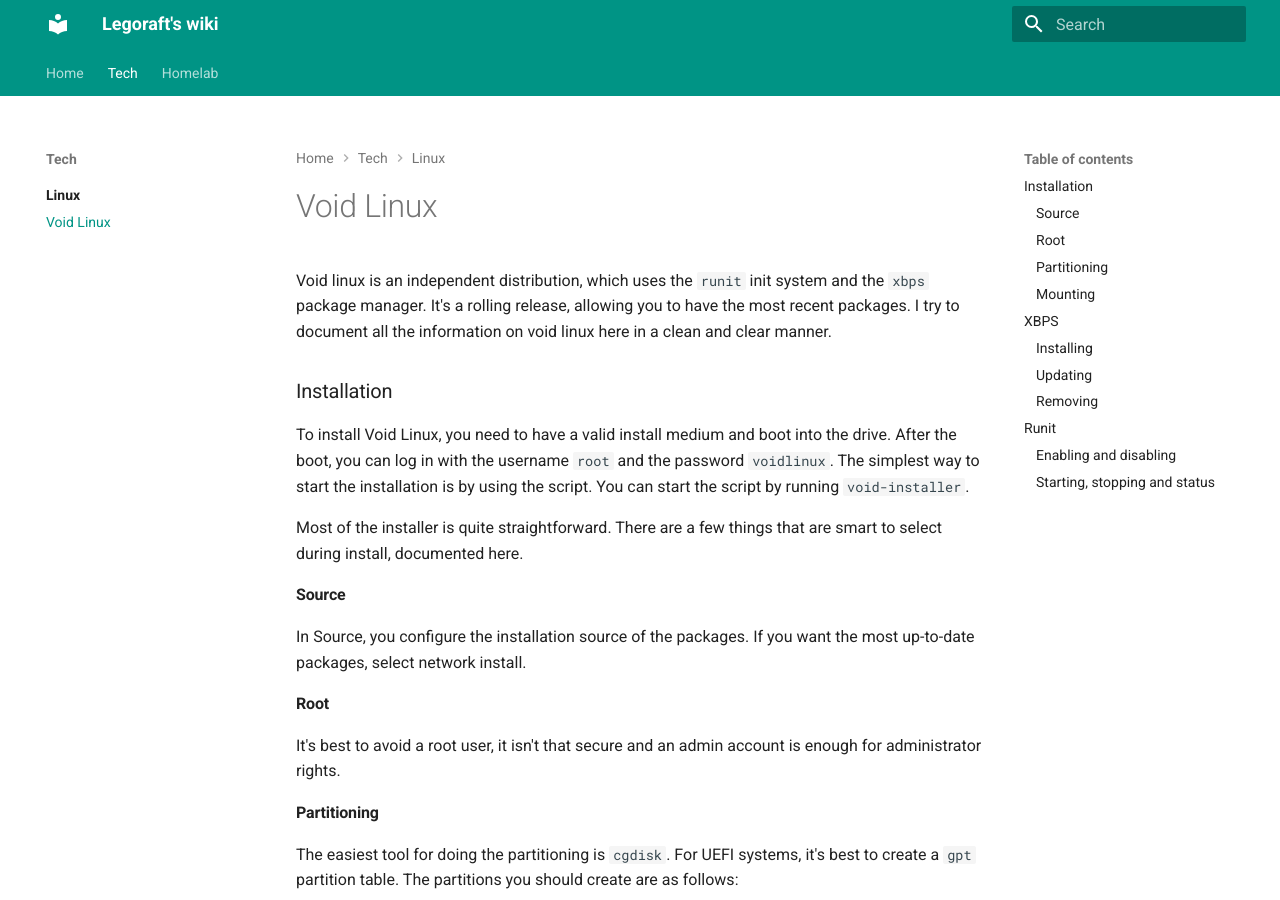
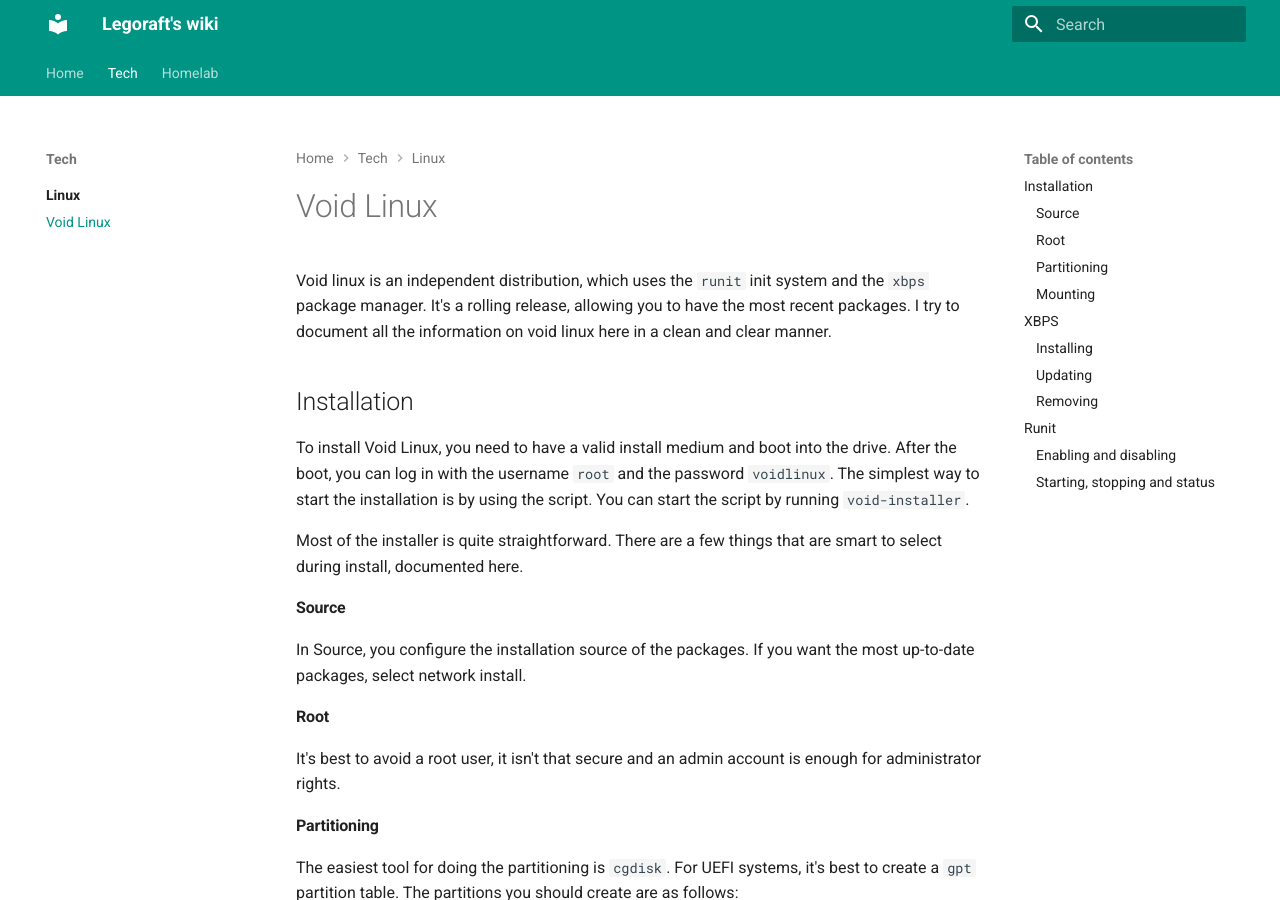
Before and after one commit to legoraft/wiki, an MkDocs documentation site: the page built from docs/linux/void.md, in a window 1280 px wide and 900 px high. Built offline with MkDocs 1.6.1 and Material for MkDocs 9.7.7, drawn with Linux system fonts in a browser that asks for light colours.

```diff
--- a/docs/linux/void.md
+++ b/docs/linux/void.md
@@ -2,7 +2,7 @@
 
 Void linux is an independent distribution, which uses the `runit` init system and the `xbps` package manager. It's a rolling release, allowing you to have the most recent packages. I try to document all the information on void linux here in a clean and clear manner.
 
-### Installation
+## Installation
 
 To install Void Linux, you need to have a valid install medium and boot into the drive. After the boot, you can log in with the username `root` and the password `voidlinux`. The simplest way to start the installation is by using the script. You can start the script by running `void-installer`.
 
```
